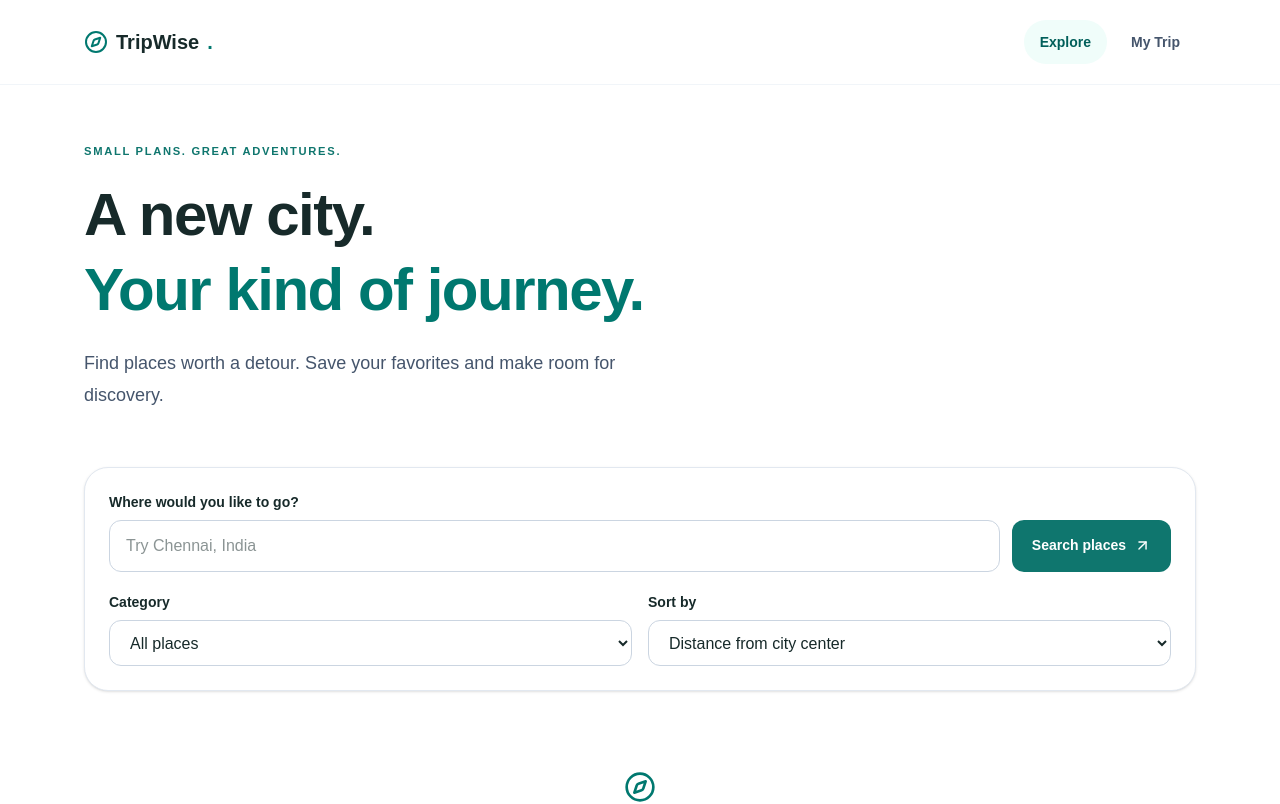
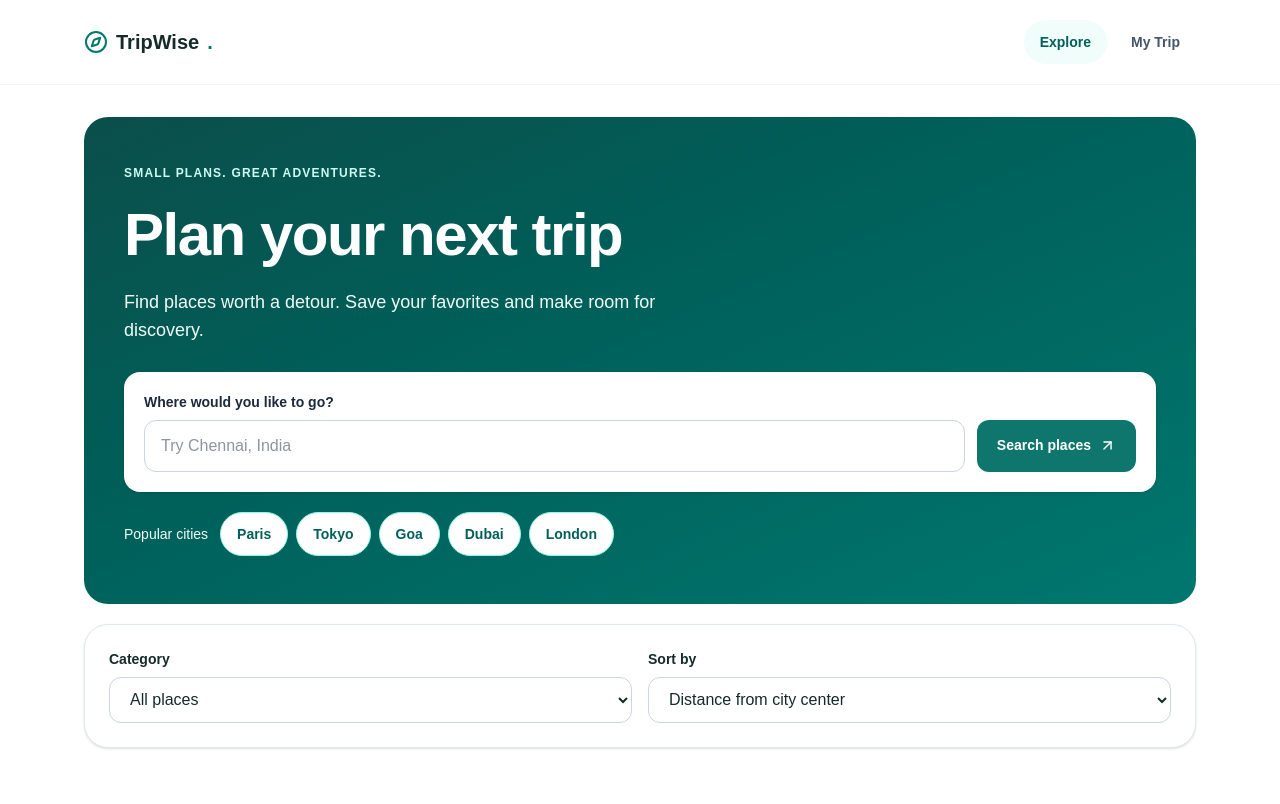
Before and after one commit to Kedhar155/TripWise, a Next.js app: page / in a window 1280 px wide. Shown: the top 804 px of the page. Built offline with nearby package versions, Linux system fonts and the light colour scheme.

Commit message:
Add teal Explore hero banner and popular city searches

```diff
--- a/src/components/explore.tsx
+++ b/src/components/explore.tsx
@@ -7,6 +7,8 @@ import { message, request } from "@/lib/client-api";
 import { Card, CardTitle, CardDescription } from "@/components/ui/card";
 import { Feedback } from "./feedback";
 import { CategoryBadge } from "./category-badge";
+const popularCities = ["Paris", "Tokyo", "Goa", "Dubai", "London"];
+
 type Results = { places: Place[]; city: { name: string } };
 export function Explore() {
   const [draft, setDraft] = useState("");
@@ -26,12 +28,31 @@ export function Explore() {
     return () => controller.abort();
   }, [city, category, sort, attempt]);
   function begin() { setError(""); setResults(null); setLoading(true); }
+  function searchCity(value: string) {
+    const nextCity = value.trim();
+    if (nextCity.length < 2) { setError("Enter a city name with at least 2 characters."); return; }
+    begin(); setCity(nextCity); setAttempt(a => a + 1);
+  }
   return <>
-    <section className="py-8 sm:py-14"><p className="eyebrow">Small plans. Great adventures.</p><h1 className="mt-4 max-w-3xl text-4xl font-semibold leading-tight tracking-tight sm:text-6xl">A new city.<br/><span className="text-teal-700">Your kind of journey.</span></h1><p className="mt-5 max-w-xl text-lg leading-8 text-slate-600">Find places worth a detour. Save your favorites and make room for discovery.</p></section>
-    <form onSubmit={e => { e.preventDefault(); if (draft.trim().length < 2) { setError("Enter a city name with at least 2 characters."); return; } begin(); setCity(draft.trim()); setAttempt(a => a + 1); }} className="rounded-3xl border border-slate-200 bg-white p-5 shadow-sm sm:p-6">
-      <label htmlFor="city" className="mb-2 block text-sm font-semibold">Where would you like to go?</label><div className="flex flex-col gap-3 sm:flex-row"><input id="city" required minLength={2} maxLength={120} value={draft} onChange={e => setDraft(e.target.value)} placeholder="Try Chennai, India" className="field flex-1"/><button className="button" type="submit">Search places <ArrowUpRight size={17} aria-hidden="true"/></button></div>
-      <div className="mt-5 grid gap-4 sm:grid-cols-2"><div><label htmlFor="category" className="mb-2 block text-sm font-semibold">Category</label><select id="category" className="field w-full" value={category} onChange={e => { if (city) begin(); setCategory(e.target.value as Category); }}>{Object.entries(categories).map(([value,label]) => <option key={value} value={value}>{label}</option>)}</select></div><div><label htmlFor="sort" className="mb-2 block text-sm font-semibold">Sort by</label><select id="sort" className="field w-full" value={sort} onChange={e => { if (city) begin(); setSort(e.target.value); }}><option value="distance">Distance from city center</option><option value="name">Name (A–Z)</option></select></div></div>
-    </form>
+    <section aria-labelledby="explore-heading" className="mt-6 rounded-3xl bg-linear-to-br from-teal-900 to-teal-700 px-5 py-8 text-white sm:mt-8 sm:px-10 sm:py-12">
+      <p className="text-xs font-semibold uppercase tracking-widest text-teal-100">Small plans. Great adventures.</p>
+      <h1 id="explore-heading" className="mt-4 max-w-3xl text-4xl font-semibold leading-tight tracking-tight sm:text-6xl">Plan your next trip</h1>
+      <p className="mt-4 max-w-xl text-base leading-7 text-teal-50 sm:text-lg">Find places worth a detour. Save your favorites and make room for discovery.</p>
+      <form onSubmit={e => { e.preventDefault(); searchCity(draft); }} className="mt-7 rounded-2xl bg-white p-4 text-slate-800 shadow-sm sm:p-5">
+        <label htmlFor="city" className="mb-2 block text-sm font-semibold">Where would you like to go?</label>
+        <div className="flex flex-col gap-3 sm:flex-row">
+          <input id="city" required minLength={2} maxLength={120} value={draft} onChange={e => setDraft(e.target.value)} placeholder="Try Chennai, India" className="field flex-1"/>
+          <button className="button" type="submit">Search places <ArrowUpRight size={17} aria-hidden="true"/></button>
+        </div>
+      </form>
+      <div className="mt-5 flex flex-wrap items-center gap-2" role="group" aria-label="Popular cities">
+        <span className="mr-1 w-full text-sm font-medium text-teal-50 sm:w-auto">Popular cities</span>
+        {popularCities.map(name => <button key={name} type="button" onClick={() => { const query = name === "Goa" ? "Goa, India" : name; setDraft(query); searchCity(query); }} className="min-h-11 rounded-full border border-teal-200 bg-white px-4 py-2 text-sm font-semibold text-teal-800 transition-colors hover:bg-teal-50 focus-visible:outline-white">{name}</button>)}
+      </div>
+    </section>
+    <div className="mt-5 rounded-3xl border border-slate-200 bg-white p-5 shadow-sm sm:p-6">
+      <div className="grid gap-4 sm:grid-cols-2"><div><label htmlFor="category" className="mb-2 block text-sm font-semibold">Category</label><select id="category" className="field w-full" value={category} onChange={e => { if (city) begin(); setCategory(e.target.value as Category); }}>{Object.entries(categories).map(([value,label]) => <option key={value} value={value}>{label}</option>)}</select></div><div><label htmlFor="sort" className="mb-2 block text-sm font-semibold">Sort by</label><select id="sort" className="field w-full" value={sort} onChange={e => { if (city) begin(); setSort(e.target.value); }}><option value="distance">Distance from city center</option><option value="name">Name (A–Z)</option></select></div></div>
+    </div>
     <section aria-label="Search results" aria-busy={loading} className="mt-8">
       {loading && <Feedback>Finding places for your next adventure…</Feedback>}
       {error && <Feedback error>{error}{city && <button className="retry" onClick={() => { begin(); setAttempt(a => a + 1); }}>Retry</button>}</Feedback>}
```
Also changed, not shown: 4 other files (tests, documents, lock files or other folders).
